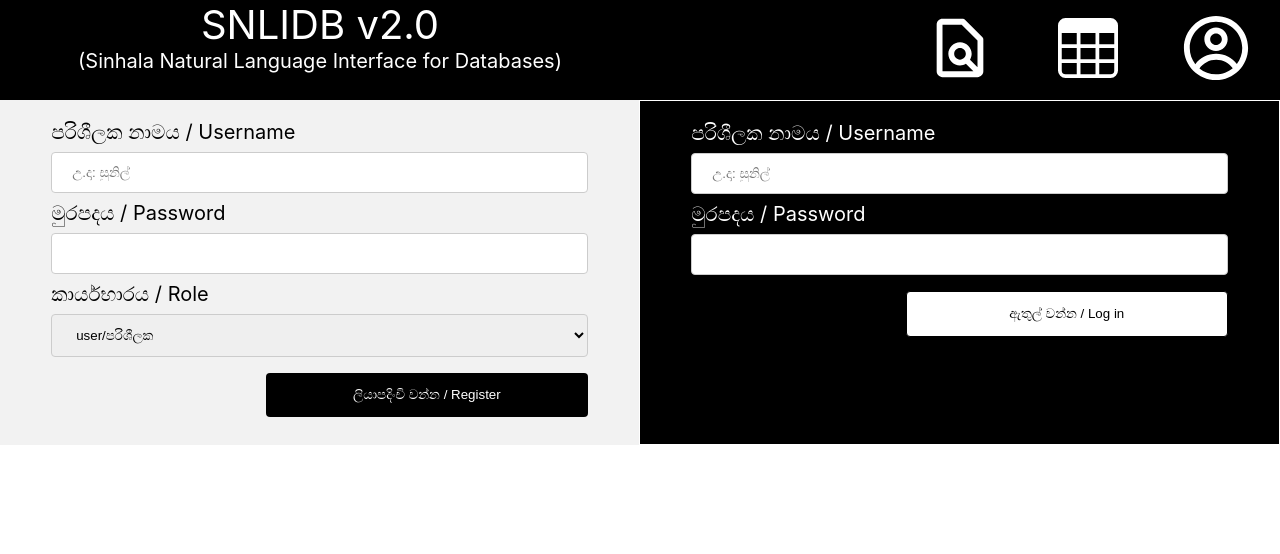
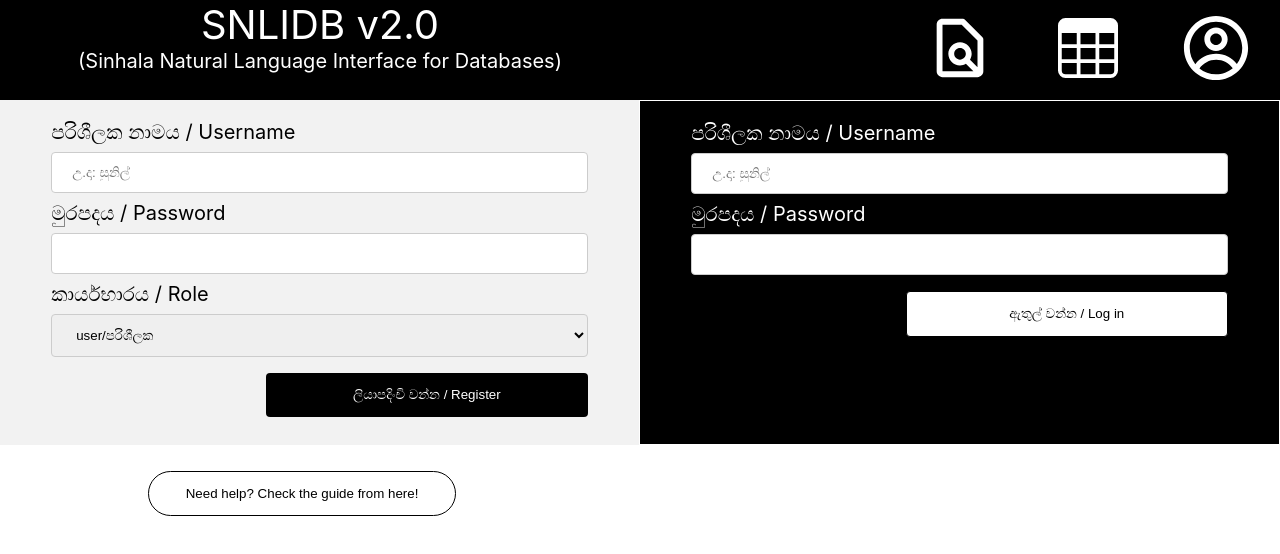
Before and after one commit to MahdiRe/snlidb_v2-ui, a React (Create React App) app: page /profile in a window 1280 px wide. Shown: the top 554 px of the page. Built offline with nearby package versions, Linux system fonts and the light colour scheme.

Commit message:
footer added

```diff
--- a/src/pages/generate-query.js
+++ b/src/pages/generate-query.js
@@ -171,18 +171,14 @@ class GenerateQuery extends Component {
                     </div>
                 </div>
 
-                <div>
-                    {/* <input className="" type="submit" value="A guide for 'How to generate the query?''" onClick={this.handlePopupChange} /> */}
-
-                    <span className="sample-codes" data-tip="click here for sample demo" onClick={this.handlePopupChange}><MdLiveHelp size={50} /></span>
-                    <ReactTooltip effect="solid" />
-
+                <div className="footer">
+                    <input className="guide" type="submit" value="Need help? Check the guide from here!" onClick={this.guide} />
                     {this.state.popup ? (
                         <Popup closePopup={this.handlePopupChange} />
                     ) : (
                         null
                     )}
-
+                    <input className="sample" type="submit" value="Want to try out? Get sample queries from here!" onClick={this.handlePopupChange} />
                 </div>
             </div>
         );
--- a/src/pages/profile.js
+++ b/src/pages/profile.js
@@ -86,7 +86,7 @@ class Profile extends Component {
     axios.post('http://localhost:5000/profile/register', jsonObj)
       .then(response => {
         this.profileAlert(response.data);
-        this.setState({username: '', password: ''});
+        this.setState({ username: '', password: '' });
       })
       .catch(error => {
         console.error('There was an error!', error);
@@ -138,7 +138,7 @@ class Profile extends Component {
 
     return (
       <div>
-        { isAuth ? (
+        {isAuth ? (
           <div className="container">
             <div className="F">
               <form className="info-box">
@@ -185,7 +185,11 @@ class Profile extends Component {
             </div>
           </div>
         )}
+        <div className="footer">
+          <input className="guide" type="submit" value="Need help? Check the guide from here!" onClick={this.guide} />
         </div>
+      </div>
+
     );
   }
 }
--- a/src/pages/tables.js
+++ b/src/pages/tables.js
@@ -84,7 +84,7 @@ class Tables extends Component {
     insertData(event) {
         event.preventDefault();
         if (this.state.isAuth) {
-            if (this.state.role === 'admin'){
+            if (this.state.role === 'admin') {
                 let jsonObj = { name: this.state.name, age: this.state.age, marks: this.state.marks };
                 axios.post('http://localhost:5000/tables/' + this.state.table + '/insert', jsonObj)
                     .then(response => {
@@ -93,7 +93,7 @@ class Tables extends Component {
                     .catch(error => {
                         console.error('There was an error!', error);
                     });
-            }else{
+            } else {
                 this.roleAlert();
             }
         } else {
@@ -129,14 +129,14 @@ class Tables extends Component {
         });
     }
 
-    insert_alert(msg){
+    insert_alert(msg) {
         confirmAlert({
             title: 'Insert Notification',
             message: msg,
             buttons: [
                 {
                     label: 'Okay',
-                    onClick: () => this.setState({name: '', age: 0, marks: 0})
+                    onClick: () => this.setState({ name: '', age: 0, marks: 0 })
                 }
             ]
         });
@@ -149,6 +149,7 @@ class Tables extends Component {
         );
 
         return (
+            <div>
                 <div className="container">
                     <div className="C">
                         <h2>List of all tables</h2>
@@ -180,6 +181,10 @@ class Tables extends Component {
                             </form>)}
                     </div>
                 </div>
+                <div className="footer">
+                    <input className="guide" type="submit" value="Need help? Check the guide from here!" onClick={this.guide} />
+                </div>
+            </div>
         );
     }
 }
--- a/src/styles/styles.css
+++ b/src/styles/styles.css
@@ -40,3 +40,29 @@ input[type=password], select {
     border-radius: 4px;
     box-sizing: border-box;
 }
+
+.footer {
+    padding: 2%;
+}
+
+.guide {
+    width: 25%;
+    background-color: white;
+    color: black;
+    padding: 14px 20px;
+    margin-left: 10%;
+    border: 1px solid black;
+    border-radius: 50px;
+    cursor: pointer;
+}
+
+.sample {
+    width: 25%;
+    background-color: black;
+    color: white;
+    padding: 14px 20px;
+    margin-left: 5%;
+    border: 1px solid white;
+    border-radius: 50px;
+    cursor: pointer;
+}
```
Also changed, not shown: 2 other files (tests, documents, lock files or other folders). Lines whose indentation alone changed are shown as unchanged.
